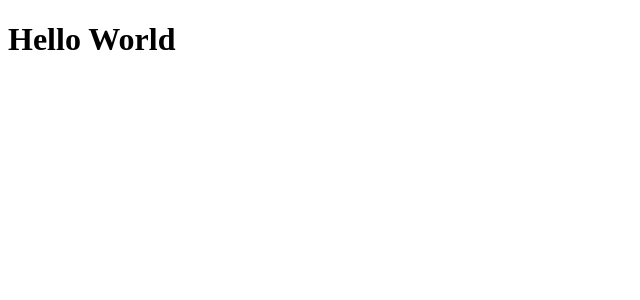
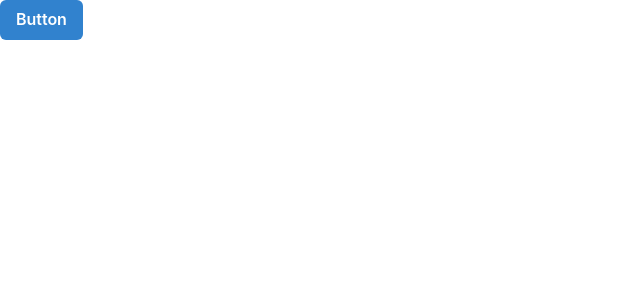
Before and after one commit to spfox24/disc-roulette, a React (Vite) app: page / in a window 1280 px wide. Shown: the top 300 px of the page, without its empty margins (0-640 px from the left). Built offline with nearby package versions, Linux system fonts and the light colour scheme.

Commit message:
Install Chakra UI

```diff
--- a/package.json
+++ b/package.json
@@ -9,6 +9,10 @@
     "preview": "vite preview"
   },
   "dependencies": {
+    "@chakra-ui/react": "^2.5.3",
+    "@emotion/react": "^11.10.6",
+    "@emotion/styled": "^11.10.6",
+    "framer-motion": "^10.8.5",
     "react": "^18.2.0",
     "react-dom": "^18.2.0"
   },
--- a/src/App.tsx
+++ b/src/App.tsx
@@ -1,7 +1,9 @@
+import { Button } from "@chakra-ui/react";
+
 function App() {
   return (
     <div className="App">
-      <h1>Hello World</h1>
+      <Button colorScheme="blue">Button</Button>
     </div>
   );
 }
--- a/src/main.tsx
+++ b/src/main.tsx
@@ -1,10 +1,13 @@
-import React from 'react'
-import ReactDOM from 'react-dom/client'
-import App from './App'
-import './index.css'
+import React from "react";
+import ReactDOM from "react-dom/client";
+import { ChakraProvider } from "@chakra-ui/react";
+import App from "./App";
+import "./index.css";
 
-ReactDOM.createRoot(document.getElementById('root') as HTMLElement).render(
+ReactDOM.createRoot(document.getElementById("root") as HTMLElement).render(
   <React.StrictMode>
-    <App />
-  </React.StrictMode>,
-)
+    <ChakraProvider>
+      <App />
+    </ChakraProvider>
+  </React.StrictMode>
+);
```
Also changed, not shown: 1 other file (tests, documents, lock files or other folders).
